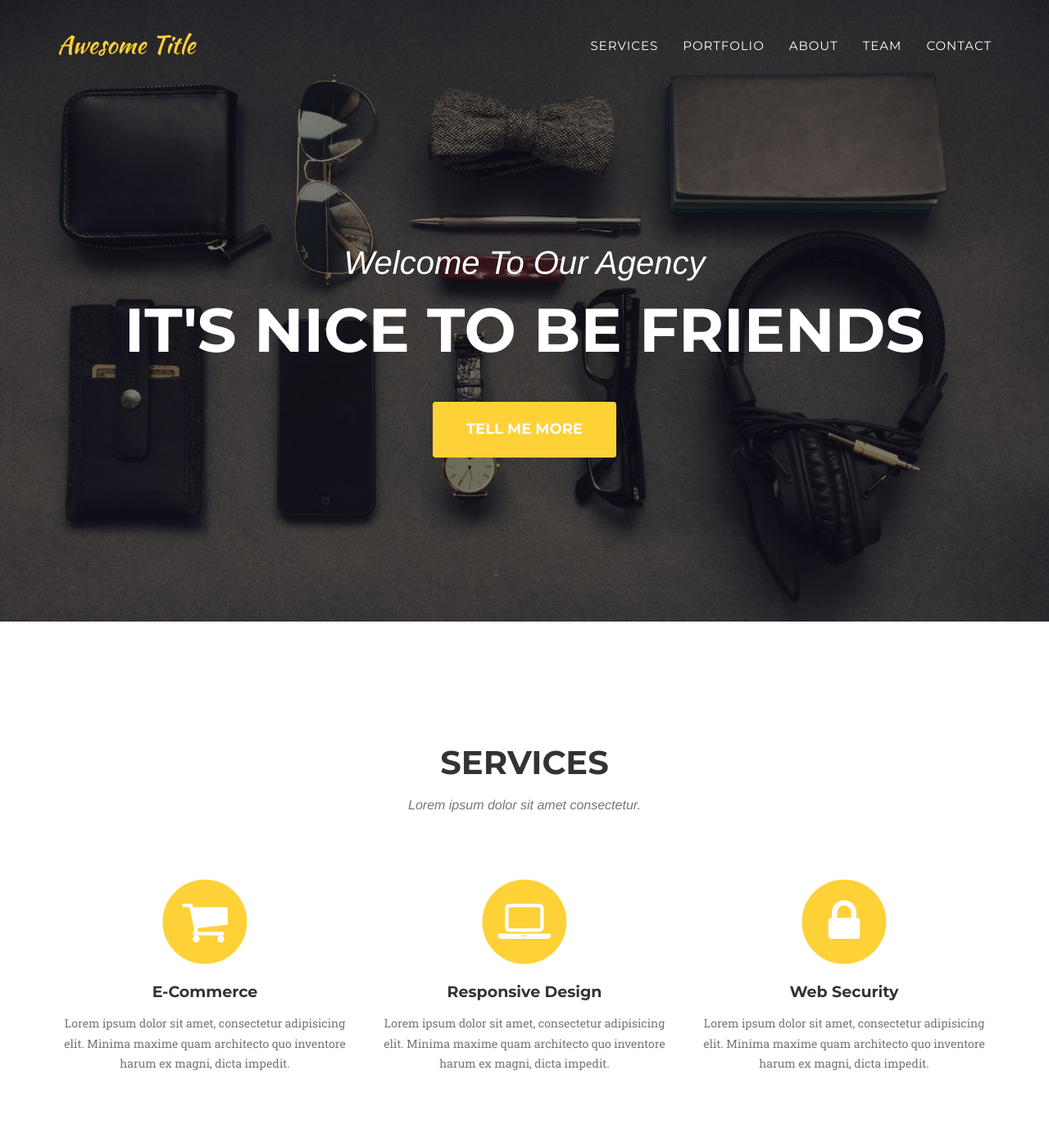
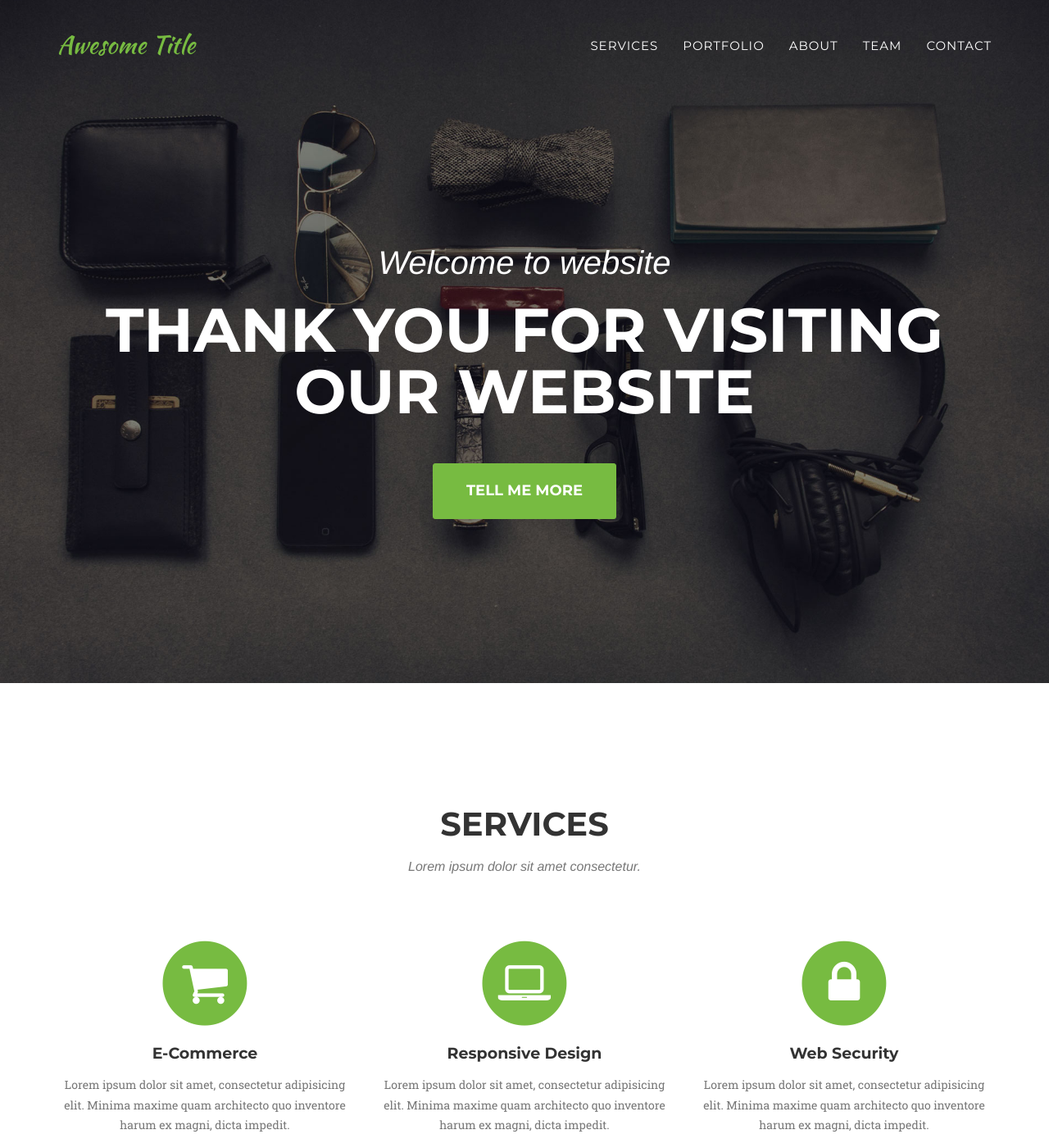
Before and after one commit to heydavid-dev/agency505-167, a Jekyll site: the page built from index.html, in a window 1280 px wide and 1400 px high. Shown: the whole window at 82% size. Built offline with Jekyll 4.4.1, drawn with Linux system fonts in a browser that asks for light colours; some web fonts are replaced.

```diff
--- a/_config.yml
+++ b/_config.yml
@@ -1,9 +1,9 @@
-url: https://chickensmitten.github.io
-baseurl: /agency
+url: https://heydavid-dev.github.io
+baseurl: /agency505-167
 
 # Site settings
-header_title: Welcome To Our Agency
-header_subtitle: It's Nice to be Friends
+header_title: Welcome to website
+header_subtitle: Thank You for Visiting Our Website
 
 title: Awesome Title
 email: your-email@domain.com
--- a/_data/template.yml
+++ b/_data/template.yml
@@ -1,7 +1,7 @@
 # Color settings (hex-codes without the leading hash-tag)
 color:
-  primary: fed136
-  secondary: fec503
+  primary: 77bb41
+  secondary: 96d35f
   secondary-dark: 333
   muted: 777
 
```
